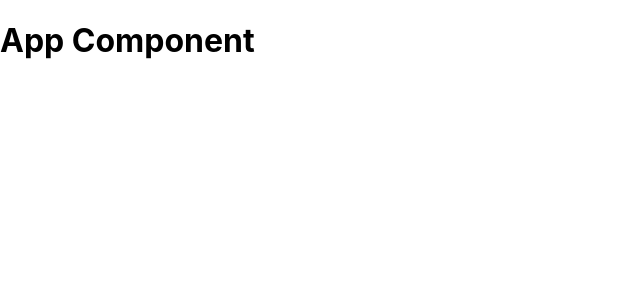
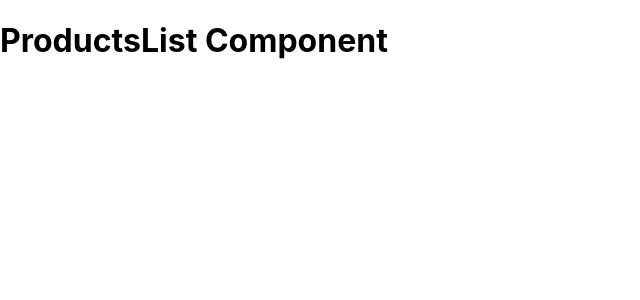
Before and after one commit to Snahier/test-hans, a React (Create React App) app in the folder web/: page / in a window 1280 px wide. Shown: the top 300 px of the page, without its empty margins (0-640 px from the left). Built offline with nearby package versions, Linux system fonts and the light colour scheme.

Commit message:
Add react router dom + layout structure

```diff
--- a/web/package.json
+++ b/web/package.json
@@ -10,8 +10,10 @@
     "@types/node": "^12.12.54",
     "@types/react": "^16.9.46",
     "@types/react-dom": "^16.9.8",
+    "@types/react-router-dom": "^5.1.5",
     "react": "^16.13.1",
     "react-dom": "^16.13.1",
+    "react-router-dom": "^5.2.0",
     "react-scripts": "3.4.3",
     "typescript": "^3.7.5"
   },
--- a/web/src/App.tsx
+++ b/web/src/App.tsx
@@ -1,11 +1,8 @@
 import React from "react"
+import Routes from "./pages/routes"
 
 function App() {
-  return (
-    <div className="App">
-      <h1>App Component</h1>
-    </div>
-  )
+  return <Routes />
 }
 
 export default App
--- /dev/null
+++ b/web/src/pages/EditProduct/index.tsx
@@ -0,0 +1,12 @@
+import React from "react"
+
+interface EditProductProps {}
+
+const EditProduct: React.FC<EditProductProps> = () => {
+  return (
+    <div id="EditProduct-component">
+      <h1>EditProduct Component</h1>
+    </div>
+  )
+}
+export default EditProduct
--- /dev/null
+++ b/web/src/pages/ProductsList/index.tsx
@@ -0,0 +1,12 @@
+import React from "react"
+
+interface ProductsListProps {}
+
+const ProductsList: React.FC<ProductsListProps> = () => {
+  return (
+    <div id="ProductsList-component">
+      <h1>ProductsList Component</h1>
+    </div>
+  )
+}
+export default ProductsList
--- /dev/null
+++ b/web/src/pages/routes.tsx
@@ -0,0 +1,15 @@
+import React from "react"
+import { BrowserRouter, Route } from "react-router-dom"
+import ProductsList from "./ProductsList"
+import EditProduct from "./EditProduct"
+
+function Routes() {
+  return (
+    <BrowserRouter>
+      <Route path="/" exact component={ProductsList} />
+      <Route path="/products/:id" component={EditProduct} />
+    </BrowserRouter>
+  )
+}
+
+export default Routes
```
Also changed, not shown: 1 other file (tests, documents, lock files or other folders).
